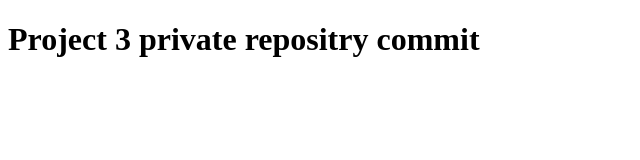
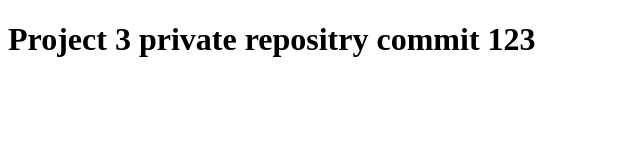
Before and after one commit to sadiq5566/project3, a plain HTML site: page index.html in a window 1280 px wide. Shown: the full height of the page, 0-640 px from the left. Drawn offline with Linux system fonts and the light colour scheme.

Commit message:
new commit

```diff
--- a/index.html
+++ b/index.html
@@ -7,6 +7,6 @@
     <title>Document</title>
 </head>
 <body>
-<h1>Project 3 private repositry commit</h1>
+<h1>Project 3 private repositry commit 123</h1>
 </body>
 </html>
```
